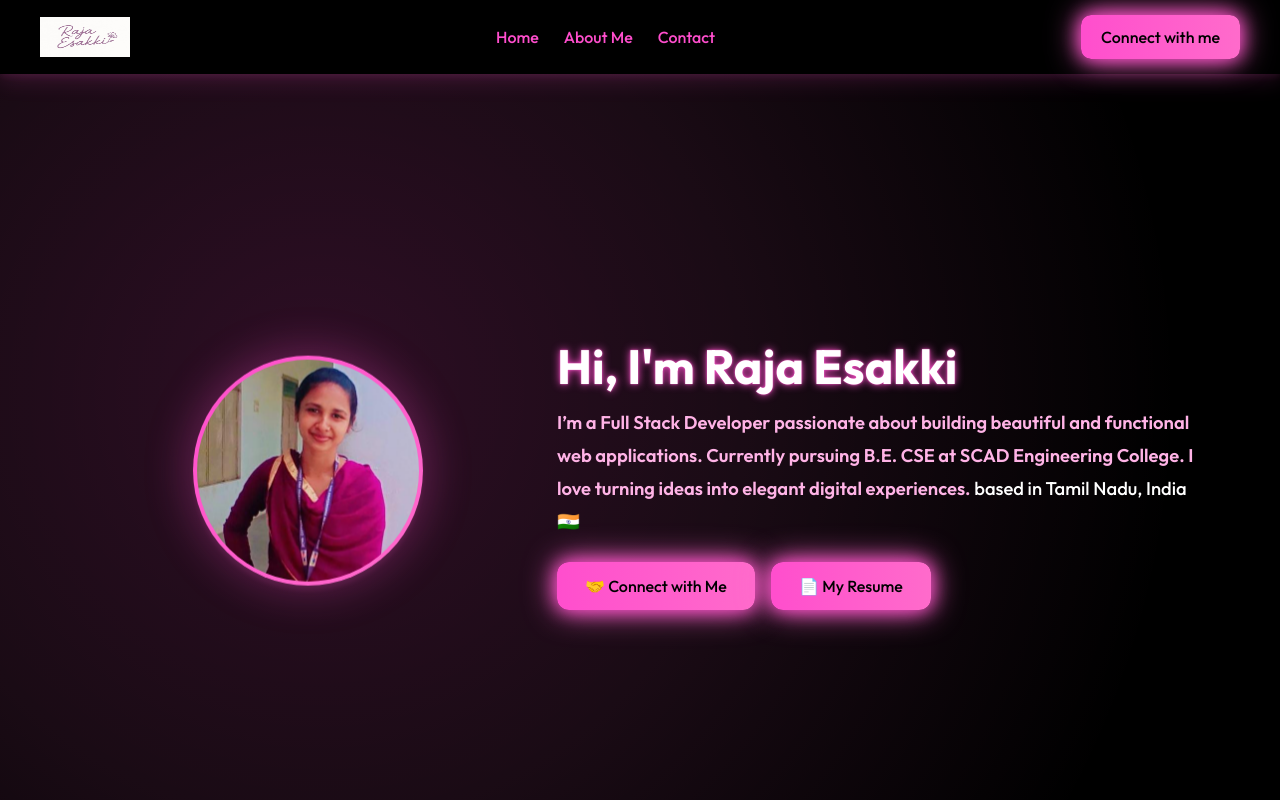
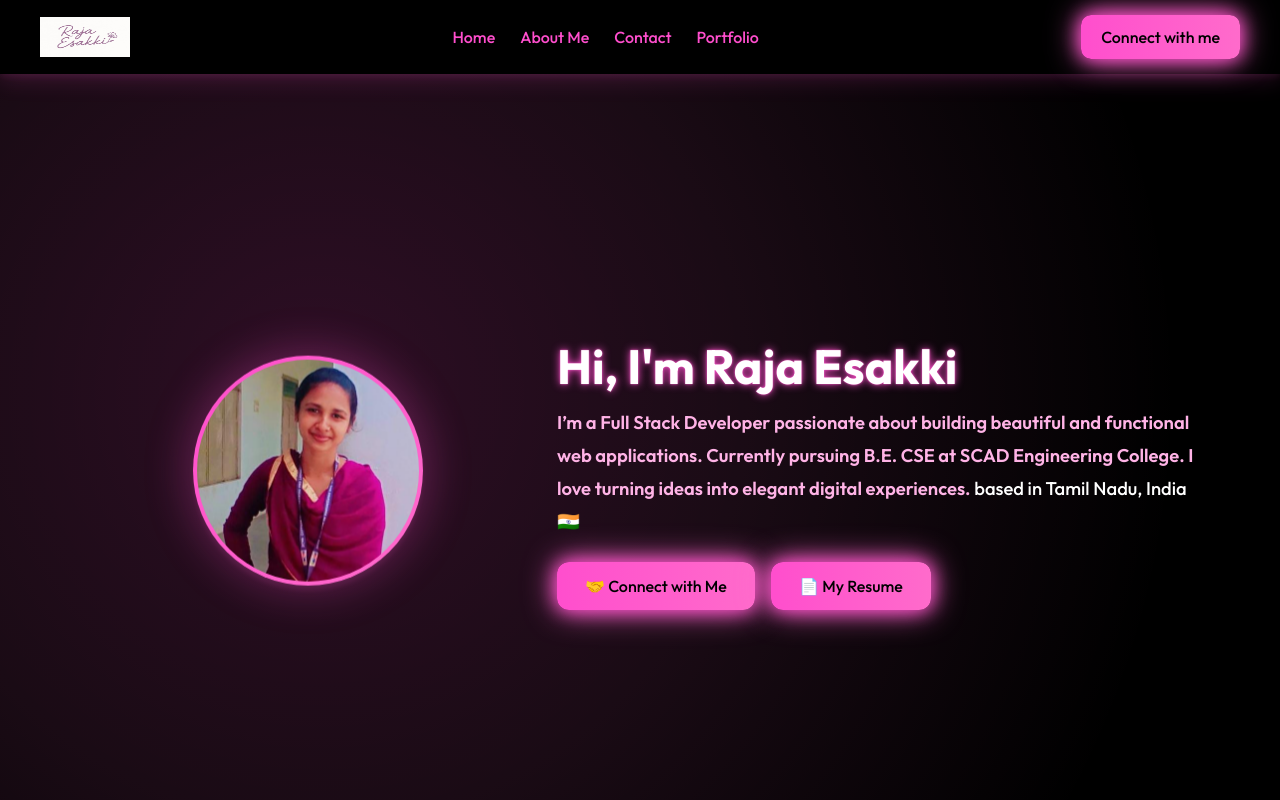
Before and after one commit to Rajaesakki1/Portfolio, a React (Vite) app: page / in a window 1280 px wide. Shown: the top 800 px of the page. Built offline with nearby package versions, Linux system fonts and the light colour scheme.

Commit message:
projects added

```diff
--- a/src/Navbar/Navbar.jsx
+++ b/src/Navbar/Navbar.jsx
@@ -12,6 +12,7 @@ function Navbar() {
         <li><a href='#Home' className='text-pink text-decoration'>Home</a></li>
         <li><a href='#About Me' className='text-pink text-decoration'>About Me</a></li>
         <li><a href='#Contact' className='text-pink text-decoration'>Contact</a></li>
+         <li><a href='#Portfolio' className='text-pink text-decoration'>Portfolio</a></li>
       </ul>
 
       <div className='connectme'>Connect with me</div>
--- a/src/Projects/Projects.jsx
+++ b/src/Projects/Projects.jsx
@@ -4,13 +4,13 @@ import './Projects.css';
 const projects = [
   {
     title: "Instagram Clone",
-    image: "/assets/project1.jpg",
+    image: "/assets/project11.jpg",
     description: "This Instagram clone replicates the core UI of the original platform, focusing on layout, styling, and interactivity. It includes:📸 Post cards with images and captions ❤ Like button with animation🧑‍🤝‍🧑 Story bubbles and top bar🔧 Built using pure HTML, CSS (with Bootstrap), and JavaScript.",
   },
   {
-    title: "Sustainable Food App",
-    image: "/assets/sustain.jpg",
-    description: "An app promoting eco-friendly dining using ReactJS and PostgreSQL.",
+    title: "Portfolio",
+    image: "/assets/project2.jpg",
+    description: "Welcome to my personal space on the web! 💻✨This app showcases who I am, my skills, 💡 projects, 🎯 and the tools I love using. From frontend magic with React & CSS to backend basics and cool tools like VS Code & Postman, it's all here! You can even download my resume, check out my work, and get to know the tech stack I’m passionate about. 💼💻Built with 💖 using React.js",
   },
   {
     title: "Design Thinking Dashboard",
```
Also changed, not shown: public/assets/project11.jpg (added), public/assets/project2.jpg (added).
